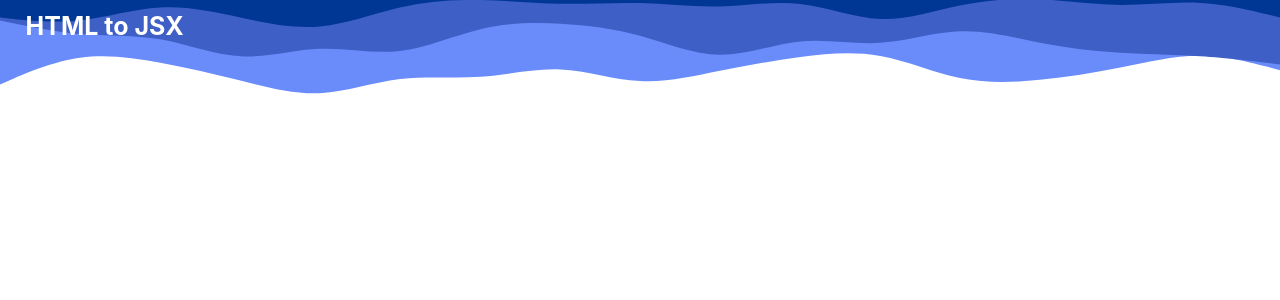
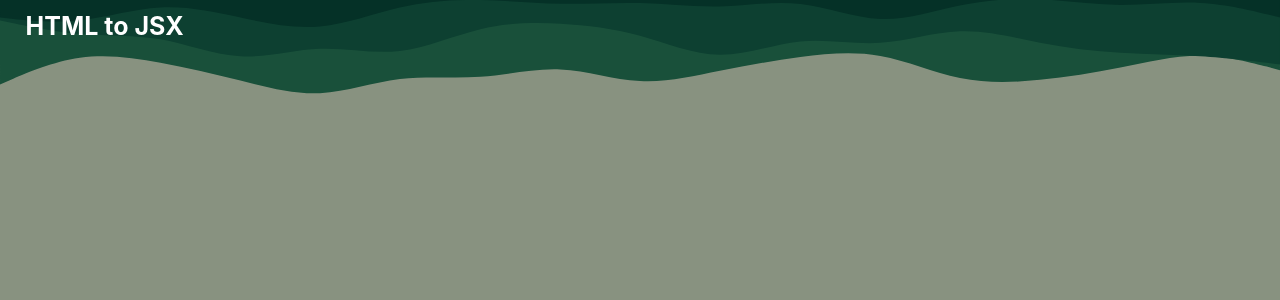
Before and after one commit to pythonpioneer/html-to-jsx, a React (Create React App) app in the folder app/: page / in a window 1280 px wide. Shown: the top 300 px of the page. Built offline with nearby package versions, Linux system fonts and the light colour scheme.

Commit message:
background and navbar color transmuted

```diff
--- a/app/src/index.css
+++ b/app/src/index.css
@@ -5,7 +5,10 @@ body {
     sans-serif;
   -webkit-font-smoothing: antialiased;
   -moz-osx-font-smoothing: grayscale;
+
 	overflow-x: hidden;
+  background-color: #889280;
+
 }
 
 code {
```
Also changed, not shown: app/src/components/icons/layers.svg.
